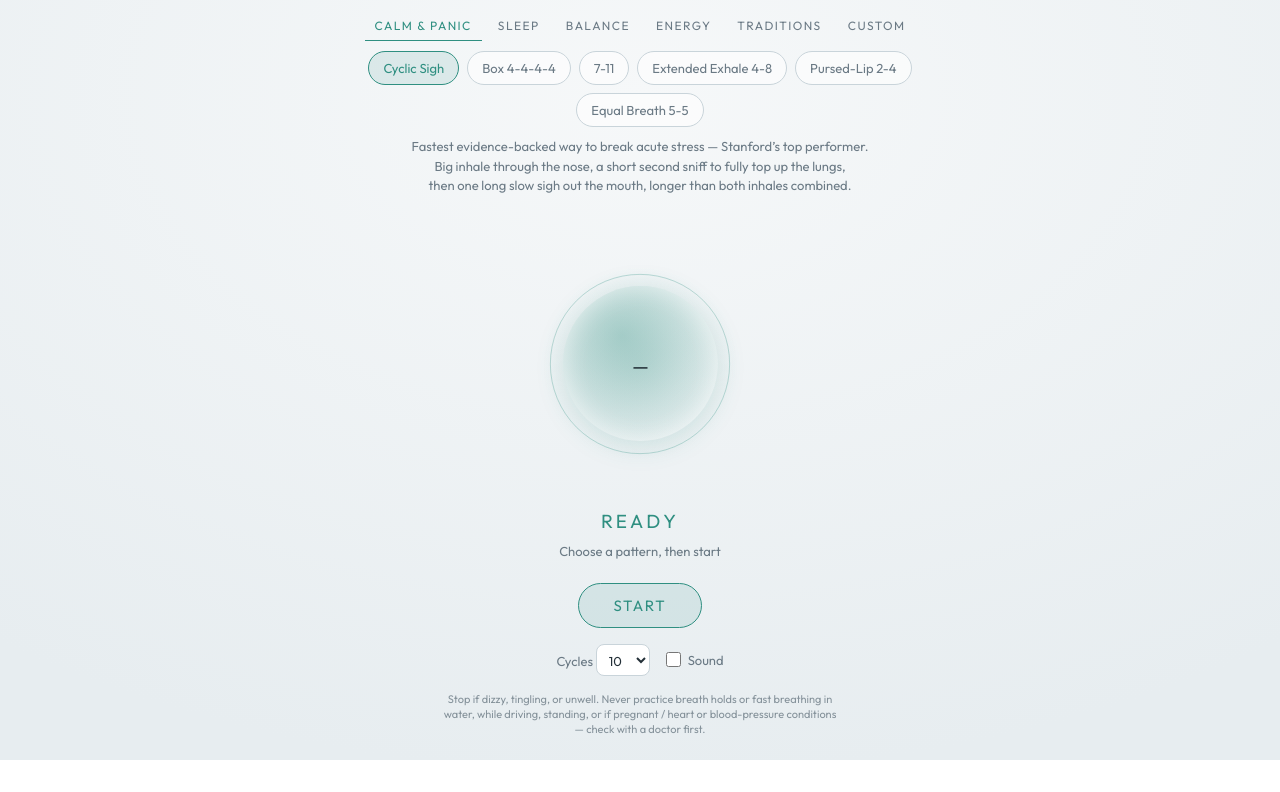
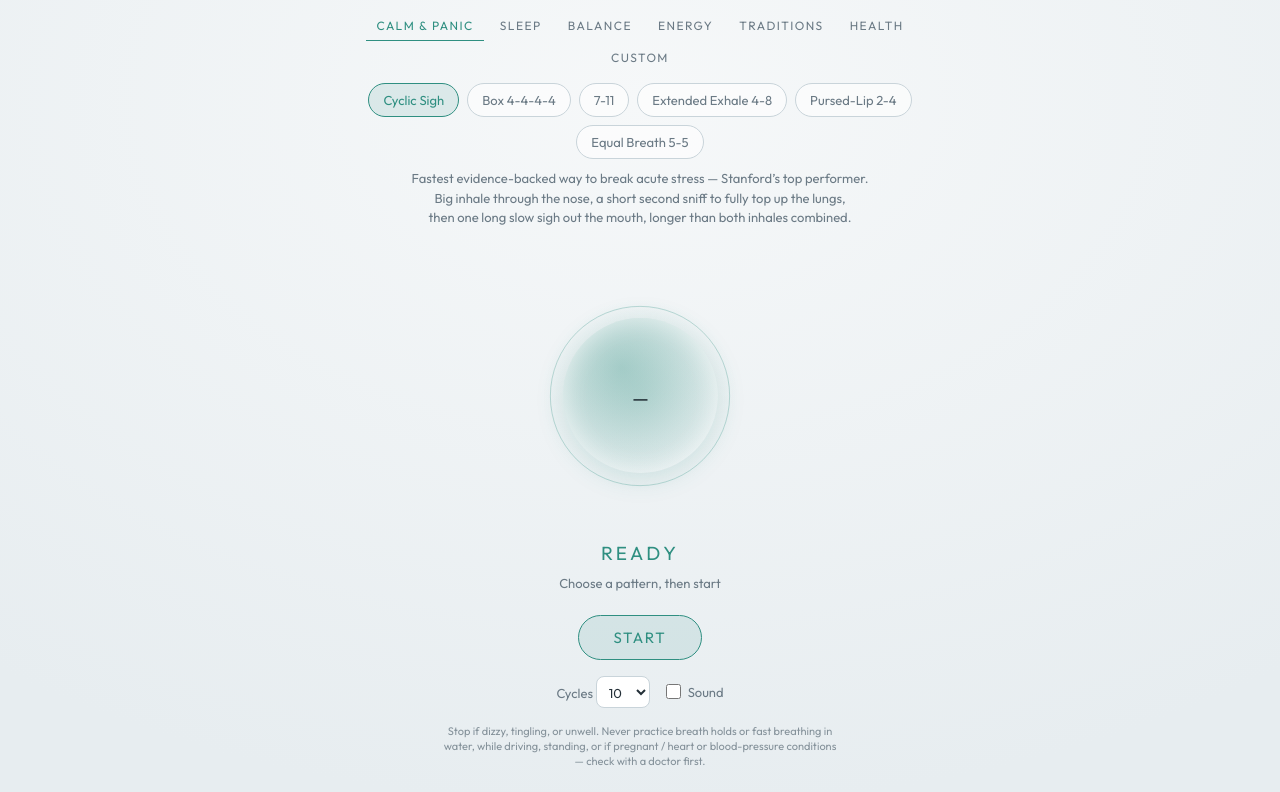
Before and after one commit to zusha4ever/breathe, a website: page index.html in a window 1280 px wide. Shown: the part 50-842 px from the top of the page. Before the commit the page ends 810 px from the top, so only its background shows below. Drawn offline with Linux system fonts and the light colour scheme.

Commit message:
Add Health category: migraine, after-meal, bowel and stress presets
Also make the cycle picker show a preset's cycle count when it is not
one of the built-in options.

Co-Authored-By: Claude Fable 5.2 <noreply@anthropic.com>
Claude-Session: https://claude.ai/code/session_01QN6MhpkpXcEgLeXPc6ZRVM

```diff
--- a/index.html
+++ b/index.html
@@ -171,6 +171,7 @@ const CATS=[
   {id:'bal',  name:'Balance'},
   {id:'nrg',  name:'Energy'},
   {id:'trad', name:'Traditions'},
+  {id:'hlth', name:'Health'},
   {id:'cus',  name:'Custom'},
 ];
 
@@ -282,6 +283,24 @@ const PRESETS=[
  desc:'The full 1:4:2 benchmark from the Hatha Yoga Pradipika — the classical measure of a mature practice. In 4, hold 16, out 8; the texts insist the breath be tamed “by slow degrees,” never by force.',
  caution:'Advanced retention. Seated only, never strain, exhale early if needed.',
  steps:[I(4),H(16),O(8)]},
+
+// ——— HEALTH (may help — small trials, not medical treatment) ———
+{id:'hmig',cat:'hlth',name:'Migraine · Alt. Nostril',cyc:15,
+ desc:'May help reduce how often migraines come. An 86-patient randomized trial had people do alternate nostril breathing three times a day for three months, alongside their usual care, and attacks became less frequent. Thumb closes the right nostril: in left 4. Ring finger closes the left: out right 6, in right 4, out left 6. About 5 minutes; repeat morning, midday and evening.',
+ caution:'May help — small trial, not a medical treatment. Keep taking prescribed migraine medication.',
+ steps:[I(4,'Inhale · left nostril'),O(6,'Exhale · right nostril'),I(4,'Inhale · right nostril'),O(6,'Exhale · left nostril')]},
+{id:'hreflux',cat:'hlth',name:'After-Meal Belly Breath',cyc:160,
+ desc:'May help ease reflux and belching. Small randomized trials had reflux patients do slow belly breathing for 30 minutes after each meal. Sit upright, one hand on the belly: the belly rises as you breathe in and falls as you breathe out, chest staying still. Runs about 30 minutes; stop sooner if you like.',
+ caution:'May help — small trials with mixed results, not a medical treatment.',
+ steps:[I(4,'Inhale · belly rises'),O(6,'Exhale · belly falls')]},
+{id:'hbowel',cat:'hlth',name:'Bowel · Belly Breath',cyc:30,
+ desc:'Supports easier bowel movements; it is a helper, not a fix on its own. Constipation programs teach belly breathing together with posture and abdominal exercises. Sit with feet raised on a stool, lean slightly forward, let the belly swell on the inhale and keep the pelvic floor relaxed on the long exhale. Do not strain. About 5 minutes.',
+ caution:'May help — studied only as part of a larger program. See a doctor for lasting constipation.',
+ steps:[I(4,'Inhale · belly swells'),O(6,'Exhale · relax, no strain')]},
+{id:'hsigh',cat:'hlth',name:'Stress · 5-Min Sigh',cyc:25,
+ desc:'May help lower daily stress and lift mood. A 114-person Stanford trial found five minutes a day of cyclic sighing improved mood more than mindfulness meditation. Big inhale through the nose, a short second sniff to top up, then one long slow sigh out the mouth. About 5 minutes, once a day.',
+ caution:'May help — not a treatment for anxiety or depression.',
+ steps:[I(2.5,'Inhale · nose',0.86),I(1,'Top-up inhale',1),O(7,'Exhale · mouth')]},
 ];
 
 const PHASE_FREQ={in:392,out:262,hold:330};
@@ -335,7 +354,15 @@ function selectPreset(p,btn){
   if(btn) btn.classList.add('active');
   descEl.textContent=p.desc||'';
   cautionEl.textContent=p.caution||'';
-  if(p.cyc){ $('cycles').value=String(p.cyc); }
+  if(p.cyc){
+    const sel=$('cycles'), v=String(p.cyc);
+    if(![...sel.options].some(o=>o.value===v)){
+      const o=document.createElement('option'); o.value=v; o.textContent=v;
+      const after=[...sel.options].find(x=>+x.value>p.cyc);
+      sel.insertBefore(o, after||null);
+    }
+    sel.value=v;
+  }
 }
 
 function getSteps(){
```
